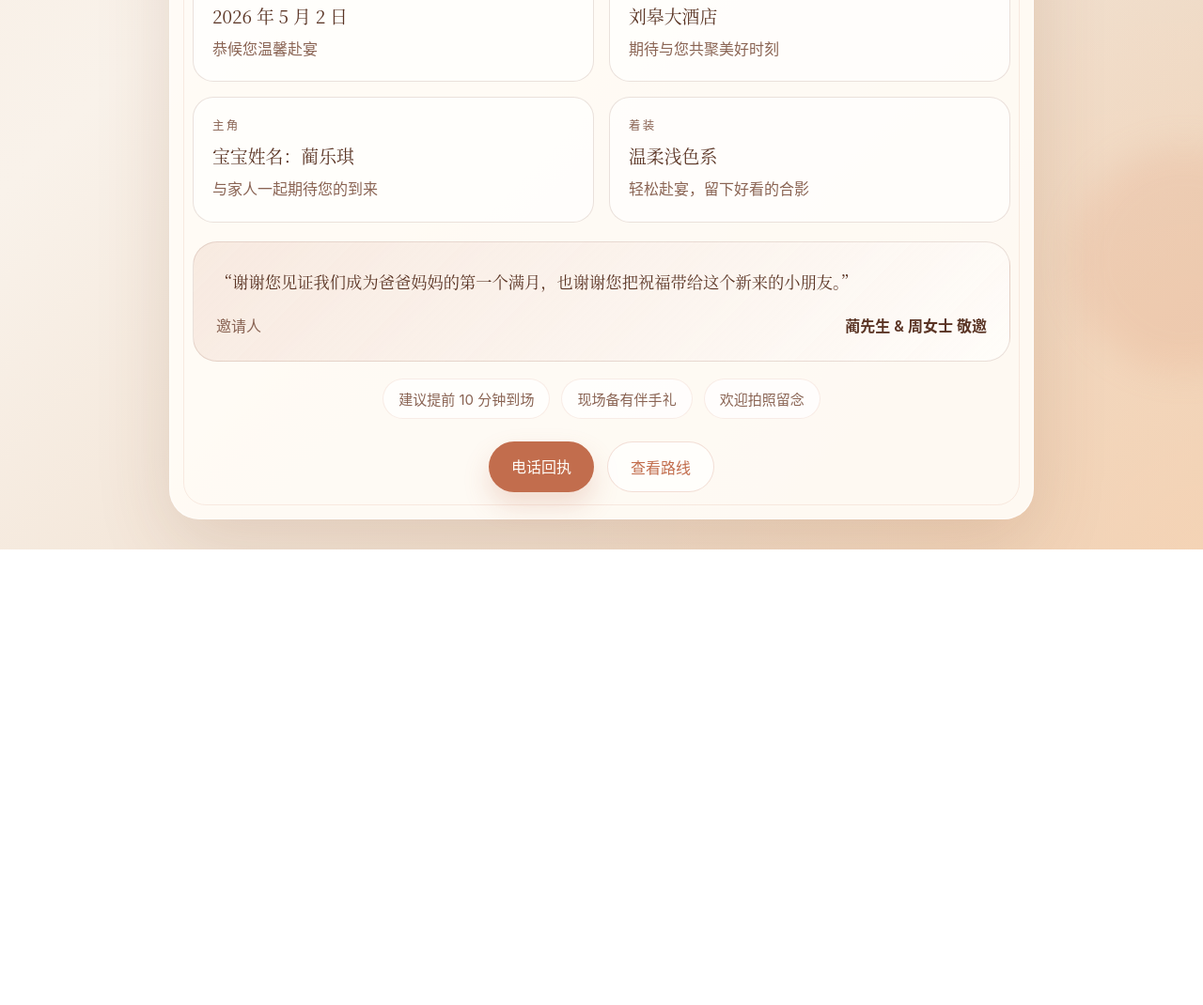
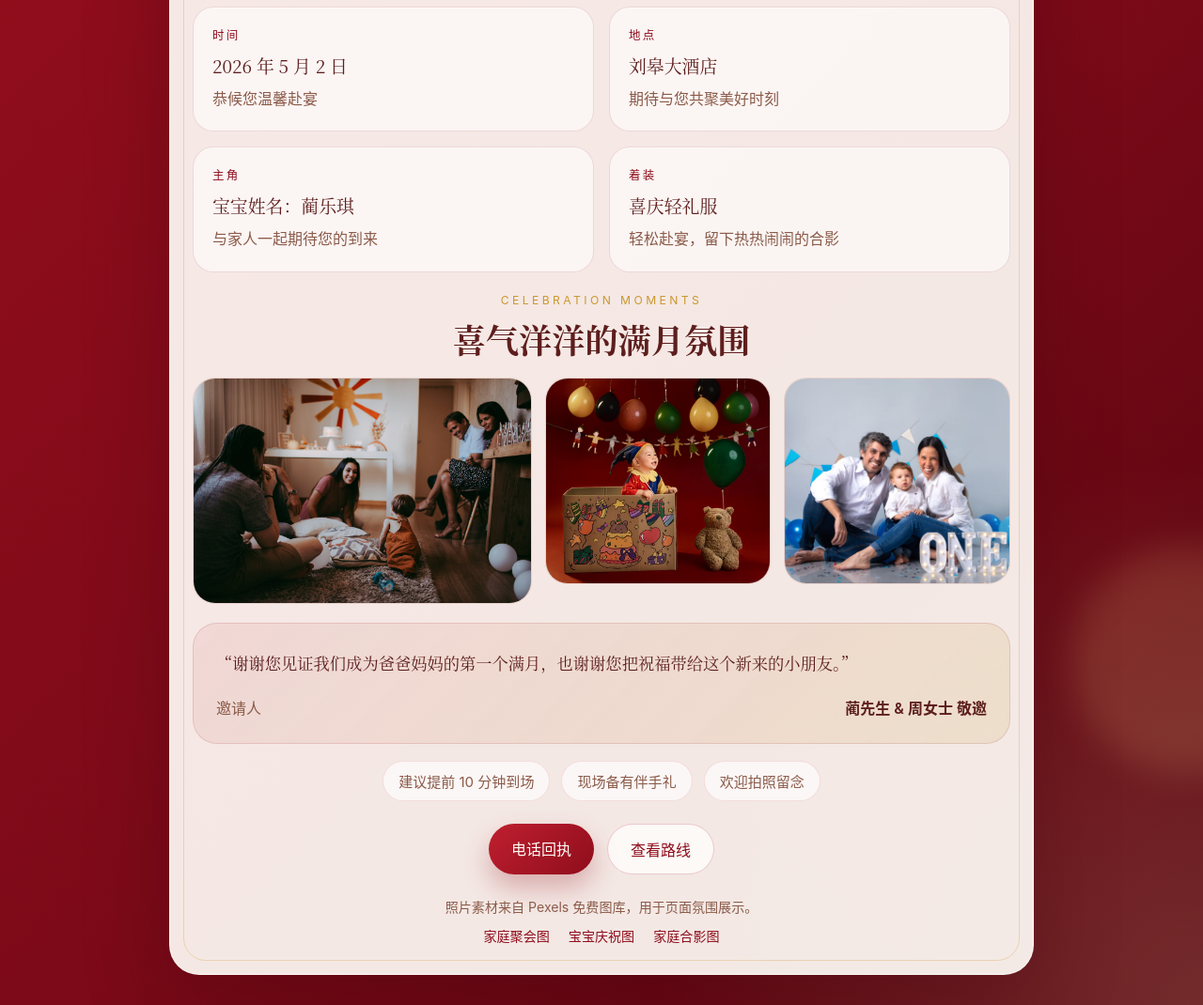
Before and after one commit to hayeslin1/invitation-letter, a plain HTML site: page index.html in a window 1280 px wide. Shown: the part 992-2062 px from the top of the page at 94% size. Before the commit the page ends 1577 px from the top, so only its background shows below. Drawn offline with Linux system fonts and the light colour scheme.

Commit message:
Refresh invitation style and add gallery

```diff
--- a/index.html
+++ b/index.html
@@ -12,7 +12,7 @@
       content="诚邀您参加蔺乐琪的满月宴，一起见证这份初生的喜悦与团圆。"
     />
     <meta name="format-detection" content="telephone=no, email=no, address=no" />
-    <meta name="theme-color" content="#f6eadf" />
+    <meta name="theme-color" content="#8f0d1c" />
     <meta property="og:type" content="website" />
     <meta property="og:title" content="蔺乐琪满月宴邀请函" />
     <meta property="og:site_name" content="蔺乐琪满月宴邀请函" />
@@ -20,7 +20,7 @@
       property="og:description"
       content="诚邀您参加蔺乐琪的满月宴，一起见证这份初生的喜悦与团圆。"
     />
-    <meta property="og:image" content="./cover.svg" />
+    <meta property="og:image" content="./images/festive-baby.jpg" />
     <meta property="og:locale" content="zh_CN" />
     <meta name="twitter:card" content="summary_large_image" />
     <meta name="twitter:title" content="蔺乐琪满月宴邀请函" />
@@ -28,7 +28,7 @@
       name="twitter:description"
       content="诚邀您参加蔺乐琪的满月宴，一起见证这份初生的喜悦与团圆。"
     />
-    <meta name="twitter:image" content="./cover.svg" />
+    <meta name="twitter:image" content="./images/festive-baby.jpg" />
     <link rel="stylesheet" href="./styles.css" />
   </head>
   <body>
@@ -43,6 +43,7 @@
             <span class="line"></span>
             <span class="dot dot-right"></span>
           </div>
+          <p class="hero-blessing">满月有喜 福气盈门</p>
           <p class="eyebrow">FULL MOON CELEBRATION</p>
           <h1>
             欢迎来参加
@@ -62,7 +63,7 @@
         <section class="intro-panel">
           <p class="intro-kicker">INVITATION</p>
           <p class="intro-copy">
-            一场小小的团圆宴，庆祝一个新生命平安来到这个世界。盼与您共赴这份软糯、明亮、值得纪念的时刻。
+            一场满载欢笑与祝福的小宴，庆祝蔺乐琪平安来到这个世界。盼与您共赴这份热闹、柔软、值得纪念的时刻。
           </p>
         </section>
 
@@ -87,9 +88,27 @@
 
           <article class="detail-card">
             <p class="detail-label">着装</p>
-            <p class="detail-value">温柔浅色系</p>
-            <p class="detail-note">轻松赴宴，留下好看的合影</p>
+            <p class="detail-value">喜庆轻礼服</p>
+            <p class="detail-note">轻松赴宴，留下热热闹闹的合影</p>
           </article>
+        </section>
+
+        <section class="gallery-section" aria-label="满月宴氛围照片">
+          <div class="section-heading">
+            <p class="section-kicker">CELEBRATION MOMENTS</p>
+            <h2>喜气洋洋的满月氛围</h2>
+          </div>
+          <div class="gallery-grid">
+            <figure class="gallery-card gallery-card-wide">
+              <img src="./images/family-party.jpg" alt="温暖家庭聚会与满月宴氛围照片" />
+            </figure>
+            <figure class="gallery-card">
+              <img src="./images/festive-baby.jpg" alt="喜庆红色背景里的宝宝庆祝照片" />
+            </figure>
+            <figure class="gallery-card">
+              <img src="./images/family-portrait.jpg" alt="温馨家庭合影与庆祝气氛照片" />
+            </figure>
+          </div>
         </section>
 
         <section class="message-block">
@@ -117,6 +136,15 @@
             >查看路线</a
           >
         </section>
+
+        <footer class="credits">
+          <p>照片素材来自 Pexels 免费图库，用于页面氛围展示。</p>
+          <p>
+            <a href="https://www.pexels.com/photo/warm-family-gathering-in-cozy-living-room-27178054/" target="_blank" rel="noreferrer">家庭聚会图</a>
+            <a href="https://www.pexels.com/photo/festive-baby-celebration-with-balloons-and-teddy-bear-34657104/" target="_blank" rel="noreferrer">宝宝庆祝图</a>
+            <a href="https://www.pexels.com/photo/happy-family-celebrating-with-balloons-30768731/" target="_blank" rel="noreferrer">家庭合影图</a>
+          </p>
+        </footer>
       </main>
     </div>
   </body>
--- a/styles.css
+++ b/styles.css
@@ -1,13 +1,15 @@
 :root {
-  --bg: #f6eadf;
-  --bg-deep: #e9d0b8;
-  --card: rgba(255, 252, 247, 0.78);
-  --text: #5a3424;
-  --muted: #8a6454;
-  --accent: #c26d4d;
-  --accent-soft: #f1c6a8;
-  --line: rgba(125, 79, 56, 0.16);
-  --shadow: 0 24px 80px rgba(127, 67, 40, 0.16);
+  --bg: #8f0d1c;
+  --bg-deep: #54040f;
+  --card: rgba(255, 248, 241, 0.94);
+  --text: #5d1e1d;
+  --muted: #8b5b4a;
+  --accent: #bf1f2f;
+  --accent-strong: #8f0d1c;
+  --gold: #c9982e;
+  --accent-soft: #f4d9a4;
+  --line: rgba(143, 13, 28, 0.12);
+  --shadow: 0 28px 90px rgba(49, 1, 9, 0.28);
 }
 
 * {
@@ -22,9 +24,9 @@ body {
     "Microsoft YaHei", "Noto Sans CJK SC", sans-serif;
   color: var(--text);
   background:
-    radial-gradient(circle at top left, rgba(255, 255, 255, 0.7), transparent 30%),
-    radial-gradient(circle at bottom right, rgba(255, 214, 178, 0.5), transparent 34%),
-    linear-gradient(135deg, var(--bg) 0%, #f9f2ea 42%, var(--bg-deep) 100%);
+    radial-gradient(circle at top left, rgba(255, 214, 122, 0.2), transparent 24%),
+    radial-gradient(circle at bottom right, rgba(255, 224, 177, 0.18), transparent 24%),
+    linear-gradient(135deg, #a41022 0%, var(--bg) 32%, #7c0a18 64%, var(--bg-deep) 100%);
 }
 
 .page-shell {
@@ -46,7 +48,7 @@ body {
   left: -80px;
   width: 200px;
   height: 200px;
-  background: rgba(255, 238, 204, 0.9);
+  background: rgba(255, 202, 110, 0.55);
 }
 
 .glow-right {
@@ -54,7 +56,7 @@ body {
   bottom: 12%;
   width: 240px;
   height: 240px;
-  background: rgba(220, 150, 116, 0.35);
+  background: rgba(255, 213, 133, 0.28);
 }
 
 .invite-card {
@@ -74,7 +76,7 @@ body {
   content: "";
   position: absolute;
   inset: 14px;
-  border: 1px solid rgba(194, 109, 77, 0.12);
+  border: 1px solid rgba(201, 152, 46, 0.28);
   border-radius: 24px;
   pointer-events: none;
 }
@@ -94,21 +96,32 @@ body {
 .hero-ornament .line {
   width: 74px;
   height: 1px;
-  background: rgba(194, 109, 77, 0.34);
+  background: rgba(201, 152, 46, 0.66);
 }
 
 .hero-ornament .dot {
   width: 8px;
   height: 8px;
   border-radius: 50%;
-  background: rgba(194, 109, 77, 0.5);
+  background: rgba(201, 152, 46, 0.92);
+}
+
+.hero-blessing {
+  display: inline-flex;
+  margin: 0 0 16px;
+  padding: 8px 16px;
+  border-radius: 999px;
+  background: linear-gradient(90deg, rgba(191, 31, 47, 0.08), rgba(201, 152, 46, 0.18));
+  color: var(--accent-strong);
+  font-size: 0.92rem;
+  letter-spacing: 0.12em;
 }
 
 .eyebrow {
   margin: 0 0 14px;
   font-size: 12px;
   letter-spacing: 0.32em;
-  color: var(--muted);
+  color: var(--gold);
 }
 
 h1 {
@@ -122,7 +135,8 @@ h1 {
 h1 span {
   display: block;
   margin: 10px 0 6px;
-  color: var(--accent);
+  color: var(--accent-strong);
+  text-shadow: 0 10px 28px rgba(191, 31, 47, 0.12);
 }
 
 .lead {
@@ -142,7 +156,7 @@ h1 span {
   min-height: 280px;
   border-radius: 28px;
   background:
-    linear-gradient(180deg, rgba(255, 252, 248, 0.8), rgba(240, 217, 197, 0.7)),
+    linear-gradient(180deg, rgba(255, 250, 244, 0.94), rgba(249, 226, 199, 0.84)),
     linear-gradient(135deg, rgba(255, 255, 255, 0.35), rgba(255, 255, 255, 0));
   border: 1px solid var(--line);
   overflow: hidden;
@@ -199,7 +213,7 @@ h1 span {
   background: rgba(255, 255, 255, 0.7);
   border: 1px solid rgba(194, 109, 77, 0.16);
   font-size: 0.9rem;
-  color: var(--accent);
+  color: var(--accent-strong);
   letter-spacing: 0.08em;
 }
 
@@ -208,11 +222,13 @@ h1 span {
   margin: 0 auto 18px;
   padding: 22px 22px 18px;
   text-align: center;
+  border-radius: 22px;
+  background: linear-gradient(180deg, rgba(255, 247, 239, 0.84), rgba(255, 255, 255, 0.4));
 }
 
 .intro-kicker {
   margin: 0 0 10px;
-  color: var(--accent);
+  color: var(--accent-strong);
   font-size: 0.78rem;
   letter-spacing: 0.24em;
 }
@@ -235,6 +251,7 @@ h1 span {
   background: rgba(255, 255, 255, 0.56);
   border: 1px solid var(--line);
   animation: fade-up 0.9s ease both;
+  box-shadow: inset 0 1px 0 rgba(255, 255, 255, 0.42);
 }
 
 .detail-label {
@@ -242,7 +259,7 @@ h1 span {
   font-size: 0.78rem;
   letter-spacing: 0.18em;
   text-transform: uppercase;
-  color: var(--muted);
+  color: var(--accent-strong);
 }
 
 .detail-value {
@@ -262,7 +279,7 @@ h1 span {
   margin-top: 20px;
   padding: 26px 24px;
   border-radius: 26px;
-  background: linear-gradient(135deg, rgba(194, 109, 77, 0.12), rgba(255, 255, 255, 0.52));
+  background: linear-gradient(135deg, rgba(191, 31, 47, 0.08), rgba(201, 152, 46, 0.14));
   border: 1px solid var(--line);
 }
 
@@ -286,6 +303,55 @@ h1 span {
   font-weight: 600;
 }
 
+.gallery-section {
+  margin-top: 22px;
+}
+
+.section-heading {
+  margin-bottom: 16px;
+  text-align: center;
+}
+
+.section-kicker {
+  margin: 0 0 8px;
+  color: var(--gold);
+  font-size: 0.76rem;
+  letter-spacing: 0.28em;
+}
+
+.section-heading h2 {
+  margin: 0;
+  font-family: "STSong", "Songti SC", "Noto Serif CJK SC", serif;
+  font-size: clamp(1.5rem, 3vw, 2.2rem);
+}
+
+.gallery-grid {
+  display: grid;
+  grid-template-columns: 1.2fr 0.8fr 0.8fr;
+  gap: 14px;
+}
+
+.gallery-card {
+  margin: 0;
+  min-height: 220px;
+  overflow: hidden;
+  border-radius: 24px;
+  border: 1px solid var(--line);
+  background: #f5ebe3;
+}
+
+.gallery-card-wide {
+  grid-row: span 2;
+  min-height: 100%;
+}
+
+.gallery-card img {
+  display: block;
+  width: 100%;
+  height: 100%;
+  object-fit: cover;
+}
+
 .reminder-strip {
   display: flex;
   justify-content: center;
@@ -302,7 +368,7 @@ h1 span {
   padding: 10px 16px;
   border-radius: 999px;
   background: rgba(255, 255, 255, 0.66);
-  border: 1px solid rgba(194, 109, 77, 0.12);
+  border: 1px solid rgba(191, 31, 47, 0.12);
   color: var(--muted);
   font-size: 0.94rem;
 }
@@ -326,15 +392,33 @@ h1 span {
 }
 
 .primary-btn {
-  background: var(--accent);
+  background: linear-gradient(135deg, var(--accent) 0%, var(--accent-strong) 100%);
   color: #fffdf8;
-  box-shadow: 0 14px 28px rgba(194, 109, 77, 0.22);
+  box-shadow: 0 14px 28px rgba(143, 13, 28, 0.28);
 }
 
 .secondary-btn {
-  color: var(--accent);
+  color: var(--accent-strong);
   background: rgba(255, 255, 255, 0.72);
-  border: 1px solid rgba(194, 109, 77, 0.22);
+  border: 1px solid rgba(191, 31, 47, 0.22);
+}
+
+.credits {
+  margin-top: 22px;
+  text-align: center;
+  color: var(--muted);
+  font-size: 0.88rem;
+  line-height: 1.8;
+}
+
+.credits p {
+  margin: 6px 0 0;
+}
+
+.credits a {
+  margin: 0 8px;
+  color: var(--accent-strong);
+  text-decoration: none;
 }
 
 @keyframes fade-up {
@@ -361,6 +445,15 @@ h1 span {
 
   .intro-panel {
     padding: 8px 0 12px;
+  }
+
+  .gallery-grid {
+    grid-template-columns: 1fr;
+  }
+
+  .gallery-card,
+  .gallery-card-wide {
+    min-height: 240px;
   }
 
   .photo-frame::before {
```
Also changed, not shown: images/family-party.jpg (added), images/family-portrait.jpg (added), images/festive-baby.jpg (added).
